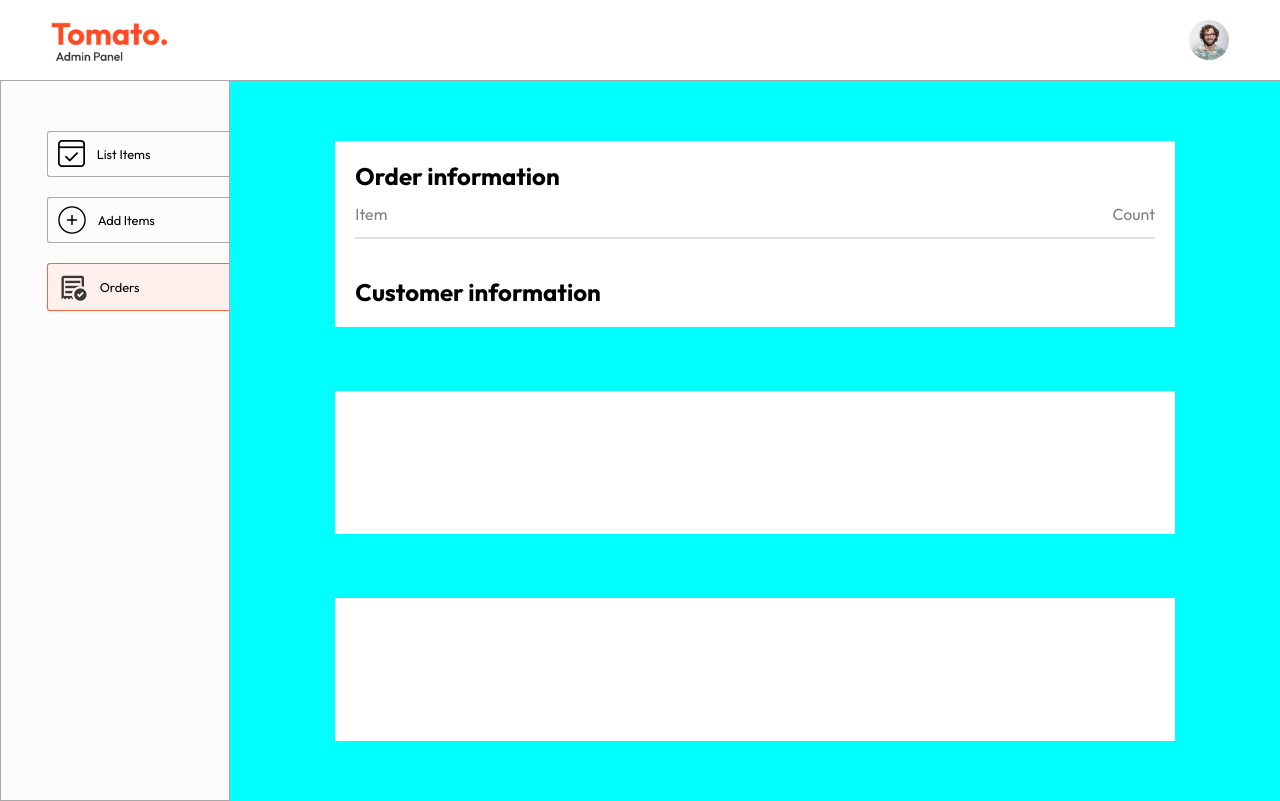
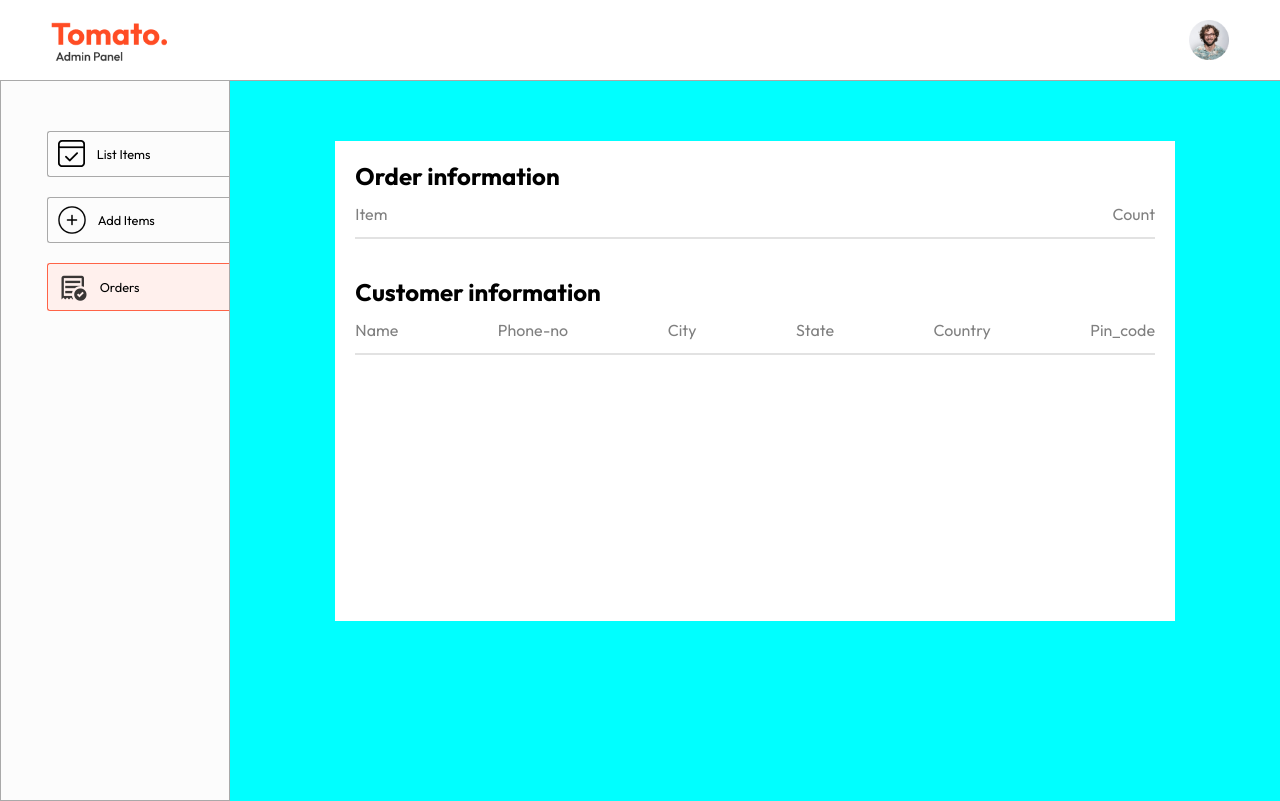
Before and after one commit to Deepanshumelkani77/Food-Del, a React (Vite) app in the folder admin/: page /order in a window 1280 px wide. Built offline with nearby package versions, Linux system fonts and the light colour scheme.

Commit message:
make customer info

```diff
--- a/admin/src/pages/order/Order.css
+++ b/admin/src/pages/order/Order.css
@@ -38,3 +38,22 @@
     display: flex;
     justify-content: space-between;
 }
+
+
+.customer-info{
+    display: flex;
+    flex-direction: column;
+    gap:1vw;
+}
+.customer{
+    display: flex;
+    justify-content: space-between;
+}
+.customer-info hr{
+    height:2px;
+    background-color: #e2e2e2;
+    border: none;
+}
+.customer-info p{
+    color:gray;
+}
--- a/admin/src/pages/order/Order.jsx
+++ b/admin/src/pages/order/Order.jsx
@@ -15,12 +15,19 @@ const Order = () => {
         </div>
         <div className="customer-info">
           <h2>Customer information</h2>
+          <div className="customer">
+            <p>Name</p>
+            <p>Phone-no</p>
+            <p>City</p>
+            <p>State</p>
+            <p>Country</p>
+            <p>Pin_code</p>
+          </div>
+          <hr></hr>
         </div>
       </div>
 
-      <div className="order"></div>
 
-      <div className="order"></div>
 
     </div>
   )
```
